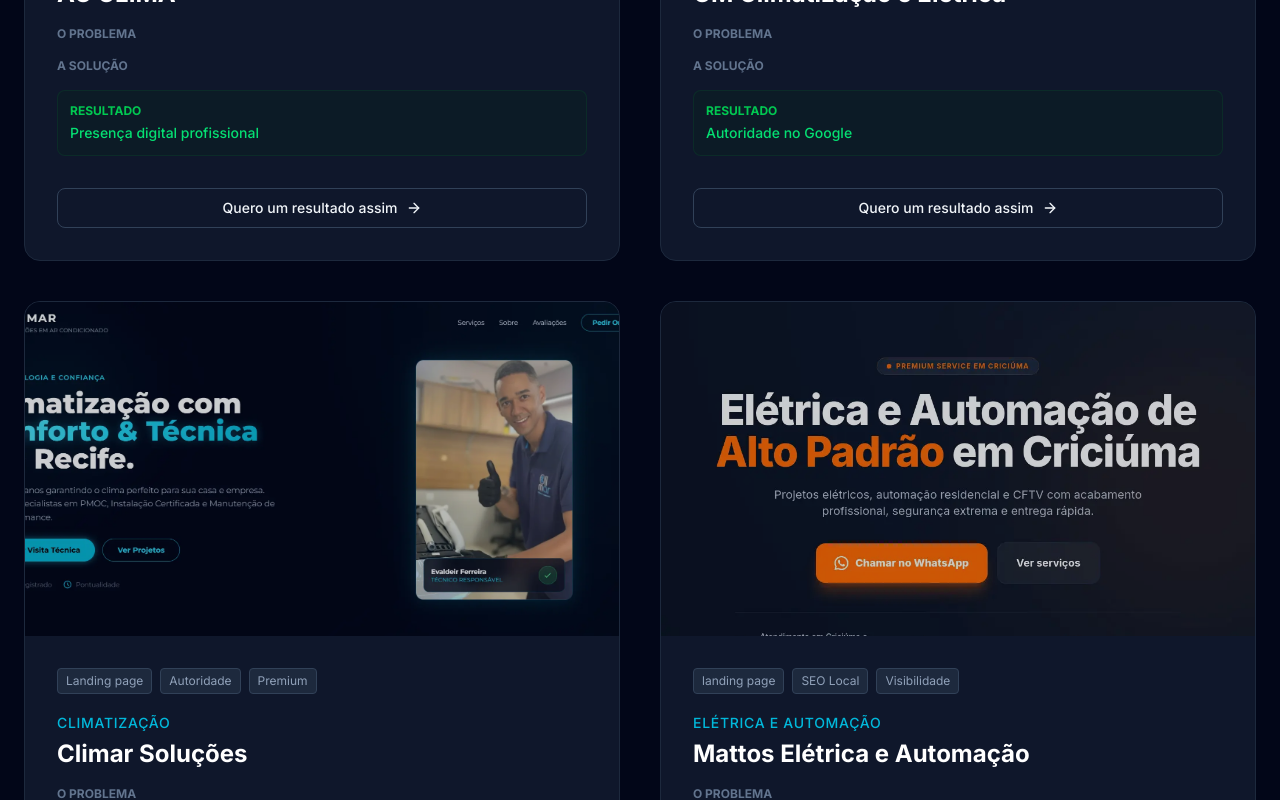
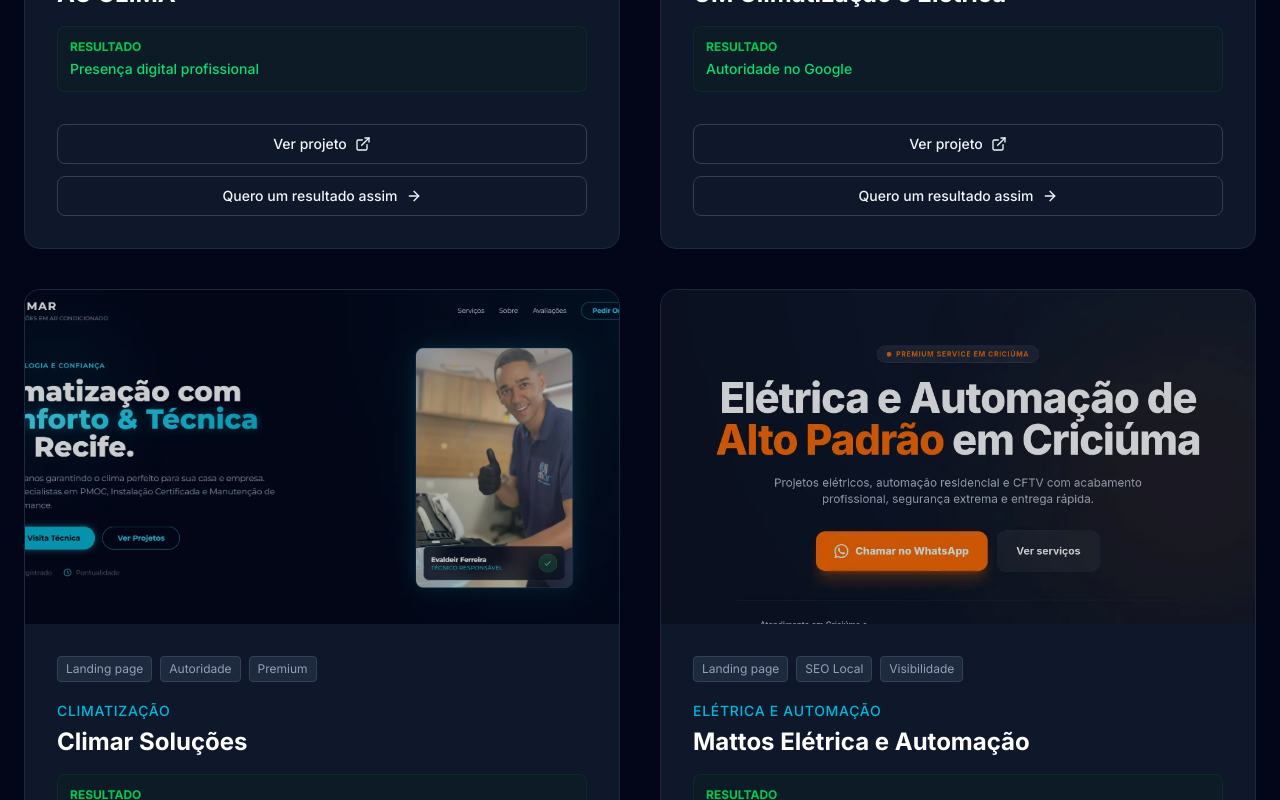
Before and after one commit to ls-tecnologia/Atlas-solucoes-digitais, a Next.js app: page /portfolio in a window 1280 px wide. Shown: the part 860-1660 px from the top of the page. Built offline with nearby package versions, Linux system fonts and the light colour scheme.

Commit message:
Atualizar o page.tsx

```diff
--- a/app/portfolio/page.tsx
+++ b/app/portfolio/page.tsx
@@ -14,6 +14,7 @@
     result: "Presença digital profissional",
     image: "/images/acclimape.webp",
     tags: ["Landing page", "SEO Local", "Mobile First"],
+    url: "https://acclimape.com.br",
   },
   {
     id: 2,
@@ -22,6 +23,7 @@
     result: "Autoridade no Google",
     image: "/images/gmclimape.webp",
     tags: ["Landing Page", "Alta Conversão", "Mobile First"],
+    url: "https://gmclimape.com.br",
   },
   {
     id: 3,
@@ -30,6 +32,7 @@
     result: "Autoridade e credibilidade fortalecidas.",
     image: "/images/climarrecife.webp",
     tags: ["Landing page", "Autoridade", "Premium"],
+    url: "https://climarrecife.com.br",
   },
   {
     id: 4,
@@ -37,16 +40,19 @@
     niche: "Elétrica e Automação",
     result: "Mais visibilidade e geração de novas oportunidades",
     image: "/images/mattoseletrica.webp",
-    tags: ["landing page", "SEO Local", "Visibilidade"],
+    tags: ["Landing page", "SEO Local", "Visibilidade"],
+    url: "https://xn--mattoseletricaeautomao-x4b9g.com.br",
   },
   {
     id: 5,
     title: "VOERAPIDO.com",
     niche: "Agência de Turismo",
-    result: "Automação da triagem de orçamentos, otimizando o atendimento e aumentando a eficiência da equipe.",
+    result:
+      "Automação da triagem de orçamentos, otimizando o atendimento e aumentando a eficiência da equipe.",
     image: "/images/voerapido.webp",
     tags: ["Landing Page", "Sistema de Orçamento", "Mobile First"],
-  }
+    url: "https://voerapido.com",
+  },
 ];
 
 export default function PortfolioPage() {
@@ -58,10 +64,12 @@
       <section className="pt-32 pb-16 bg-slate-900/50 border-b border-slate-800">
         <div className="container mx-auto px-4 md:px-6 text-center">
           <h1 className="text-4xl md:text-5xl font-bold text-white mb-6">
-            Projetos que geram <span className="text-cyan-400">Resultados Reais</span>
+            Projetos que geram{" "}
+            <span className="text-cyan-400">Resultados Reais</span>
           </h1>
           <p className="text-slate-400 max-w-2xl mx-auto text-lg">
-            Não colecionamos apenas sites bonitos. Colecionamos histórias de empresas que cresceram através do digital.
+            Não colecionamos apenas sites bonitos. Colecionamos histórias de
+            empresas que cresceram através do digital.
           </p>
         </div>
       </section>
@@ -71,8 +79,13 @@
         <div className="container mx-auto px-4 md:px-6">
           <div className="grid md:grid-cols-2 gap-10">
             {portfolioItems.map((item) => (
-              <div key={item.id} className="group bg-slate-900 border border-slate-800 rounded-2xl overflow-hidden hover:border-cyan-900/50 transition-all duration-300 flex flex-col">
-                <div className="aspect-video relative overflow-hidden bg-slate-800">
+              <div
+                key={item.id}
+                className="group bg-slate-900 border border-slate-800 rounded-2xl overflow-hidden hover:border-cyan-900/50 transition-all duration-300 flex flex-col"
+              >
+                {/* Image */}
+                <Link href={item.url} target="_blank">
+                  <div className="aspect-video relative overflow-hidden bg-slate-800 cursor-pointer">
                     <div className="absolute inset-0 bg-slate-950/20 group-hover:bg-transparent transition-colors z-10" />
                     <Image
                       src={item.image}
@@ -81,43 +94,68 @@
                       className="object-cover group-hover:scale-105 transition-transform duration-500"
                     />
                   </div>
+                </Link>
 
                 <div className="p-8 flex-1 flex flex-col">
+                  {/* Tags */}
                   <div className="flex flex-wrap gap-2 mb-4">
                     {item.tags.map((tag, i) => (
-                      <span key={i} className="px-2 py-1 bg-slate-800 text-slate-400 text-xs rounded border border-slate-700">
+                      <span
+                        key={i}
+                        className="px-2 py-1 bg-slate-800 text-slate-400 text-xs rounded border border-slate-700"
+                      >
                         {tag}
                       </span>
                     ))}
                   </div>
 
-                  <div className="flex items-start justify-between mb-4">
-                    <div>
-                      <span className="text-cyan-500 text-sm font-medium uppercase tracking-wider">{item.niche}</span>
-                      <h3 className="text-2xl font-bold text-white mt-1">{item.title}</h3>
-                    </div>
+                  {/* Title */}
+                  <div className="mb-4">
+                    <span className="text-cyan-500 text-sm font-medium uppercase tracking-wider">
+                      {item.niche}
+                    </span>
+                    <h3 className="text-2xl font-bold text-white mt-1">
+                      {item.title}
+                    </h3>
                   </div>
 
-                  <div className="space-y-4 mb-8 flex-1">
-                    <div>
-                      <p className="text-xs text-slate-500 uppercase font-bold mb-1">O Problema</p>
-                      <p className="text-slate-400 text-sm">{item.problem}</p>
-                    </div>
-                    <div>
-                      <p className="text-xs text-slate-500 uppercase font-bold mb-1">A Solução</p>
-                      <p className="text-slate-400 text-sm">{item.solution}</p>
-                    </div>
-                    <div className="bg-green-950/20 border border-green-900/30 p-3 rounded-lg">
-                      <p className="text-xs text-green-500 uppercase font-bold mb-1">Resultado</p>
-                      <p className="text-green-400 font-medium text-sm">{item.result}</p>
-                    </div>
+                  {/* Result */}
+                  <div className="bg-green-950/20 border border-green-900/30 p-3 rounded-lg mb-8">
+                    <p className="text-xs text-green-500 uppercase font-bold mb-1">
+                      Resultado
+                    </p>
+                    <p className="text-green-400 font-medium text-sm">
+                      {item.result}
+                    </p>
                   </div>
 
-                  <Button variant="outline" className="w-full group-hover:bg-cyan-950/30 group-hover:text-cyan-400 group-hover:border-cyan-900/50" asChild>
-                    <Link href="https://wa.me/5511999999999" target="_blank">
-                      Quero um resultado assim <ArrowRight className="ml-2 w-4 h-4" />
+                  {/* Buttons */}
+                  <div className="flex flex-col gap-3">
+                    <Button
+                      variant="outline"
+                      className="w-full"
+                      asChild
+                    >
+                      <Link href={item.url} target="_blank">
+                        Ver projeto{" "}
+                        <ExternalLink className="ml-2 w-4 h-4" />
                       </Link>
                     </Button>
+
+                    <Button
+                      variant="outline"
+                      className="w-full group-hover:bg-cyan-950/30 group-hover:text-cyan-400 group-hover:border-cyan-900/50"
+                      asChild
+                    >
+                      <Link
+                        href="https://wa.me/5581960002151"
+                        target="_blank"
+                      >
+                        Quero um resultado assim{" "}
+                        <ArrowRight className="ml-2 w-4 h-4" />
+                      </Link>
+                    </Button>
+                  </div>
                 </div>
               </div>
             ))}
@@ -125,14 +163,17 @@
         </div>
       </section>
 
-      {/* CTA Footer */}
+      {/* CTA */}
       <section className="py-20 bg-gradient-to-b from-slate-950 to-cyan-950/20 border-t border-slate-900">
         <div className="container mx-auto px-4 text-center">
           <h2 className="text-3xl font-bold text-white mb-8">
             Sua empresa é o nosso próximo case de sucesso?
           </h2>
           <Button size="lg" variant="glow" className="h-14 px-8 text-lg" asChild>
-            <Link href="https://wa.me/5511999999999" target="_blank">
+            <Link
+              href="https://wa.me/5581960002151"
+              target="_blank"
+            >
               Solicitar Orçamento
             </Link>
           </Button>
```
Lines whose indentation alone changed are shown as unchanged.
